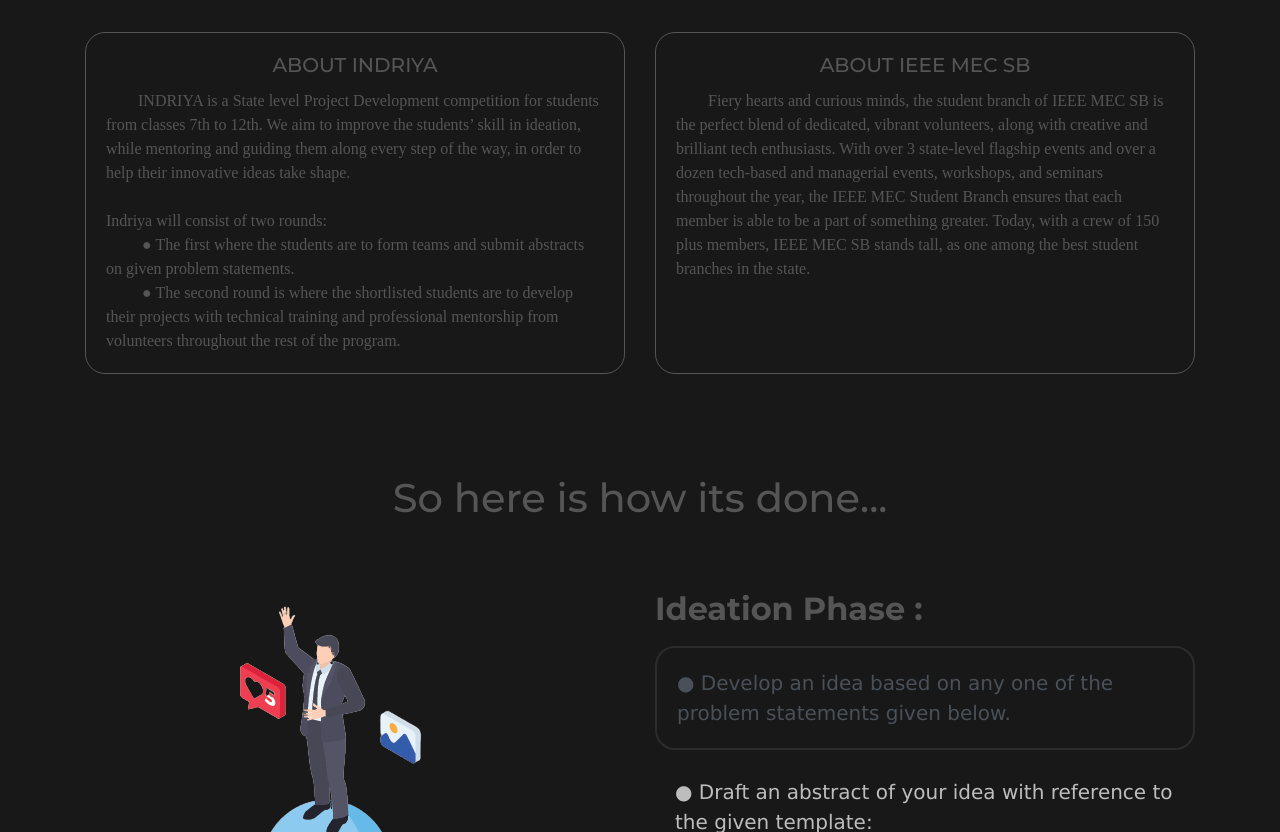
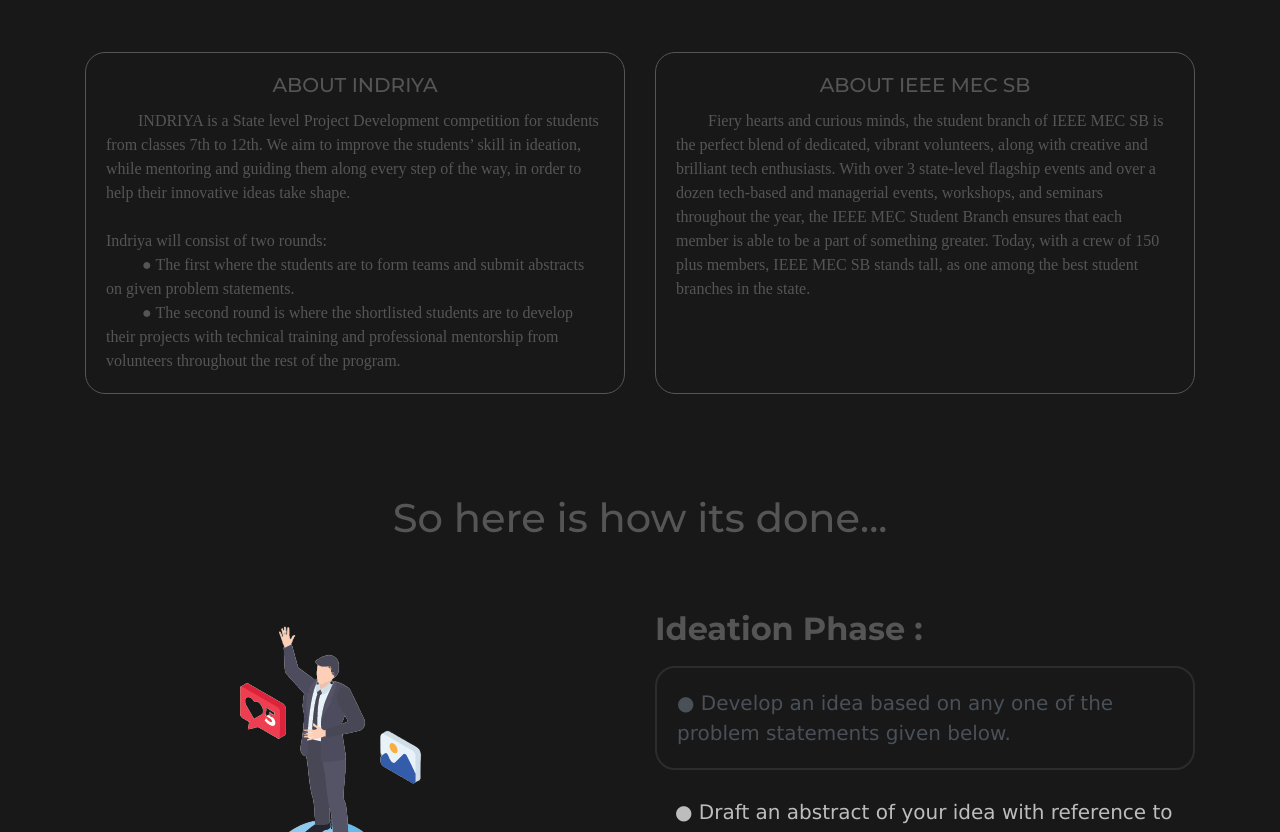
Before and after one commit to IEEEMEC/indriya, a plain HTML site: page index.html in a window 1280 px wide. Shown: the part 918-1750 px from the top of the page. Drawn offline with nearby package versions, Linux system fonts and the light colour scheme.

Commit message:
about us paddin

```diff
--- a/index.html
+++ b/index.html
@@ -79,7 +79,7 @@
     <section id="about" class="about">
     <div class="container">
     <div class="row">
-      <div class="col-sm-12 col-lg-6">
+      <div style="padding-top: 20px;" class="col-sm-12 col-lg-6">
         <div style="height:100%; background: transparent; border: solid 1px #555555; border-radius: 20px" class="card">
           <div class="card-body">
             <h5 style="text-align: center;" class="card-title">ABOUT INDRIYA</h5>
@@ -87,7 +87,7 @@
           </div>
         </div>
       </div>
-        <div class="col-sm-12 col-lg-6">
+        <div style="padding-top: 20px;" class="col-sm-12 col-lg-6">
           <div style="height: 100%; background: transparent; border: solid 1px #555555; border-radius: 20px" class="card">
             <div class="card-body">
               <h5 style="text-align: center;" class="card-title">ABOUT IEEE MEC SB</h5>
```
